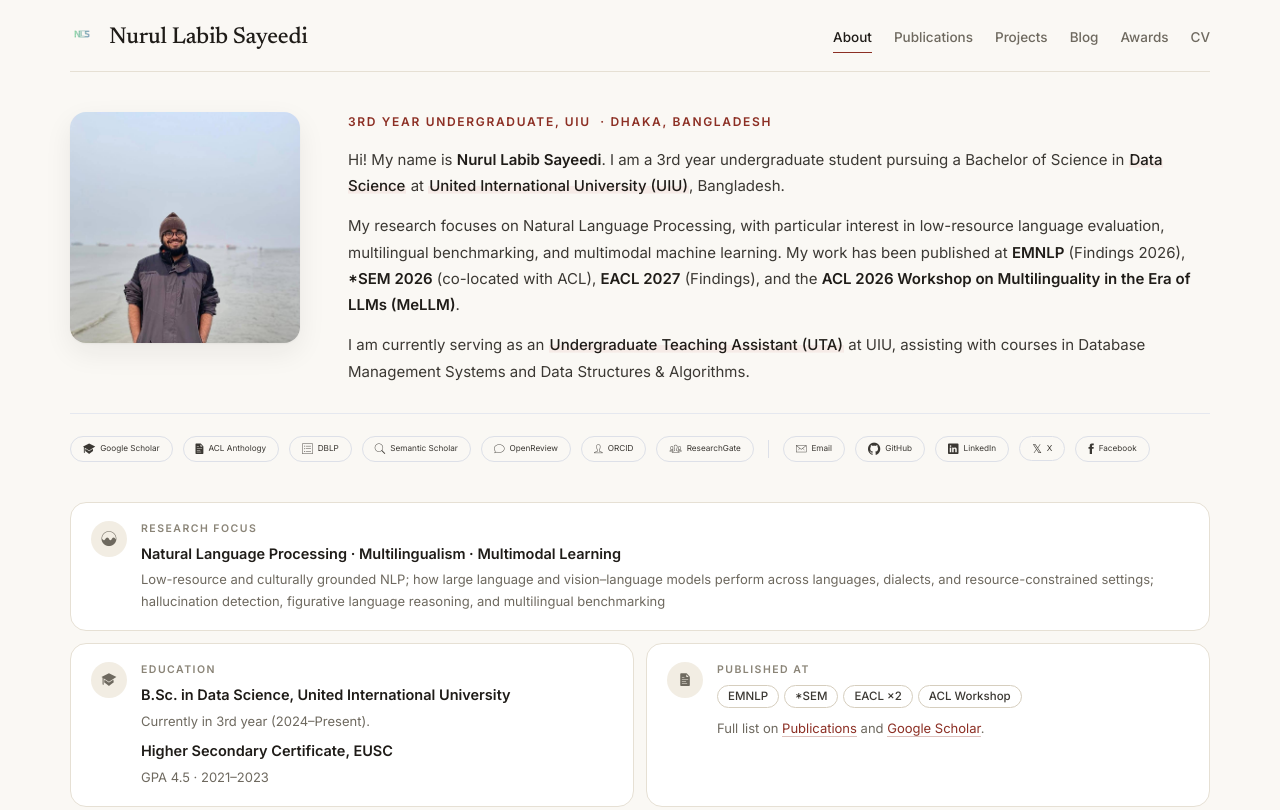
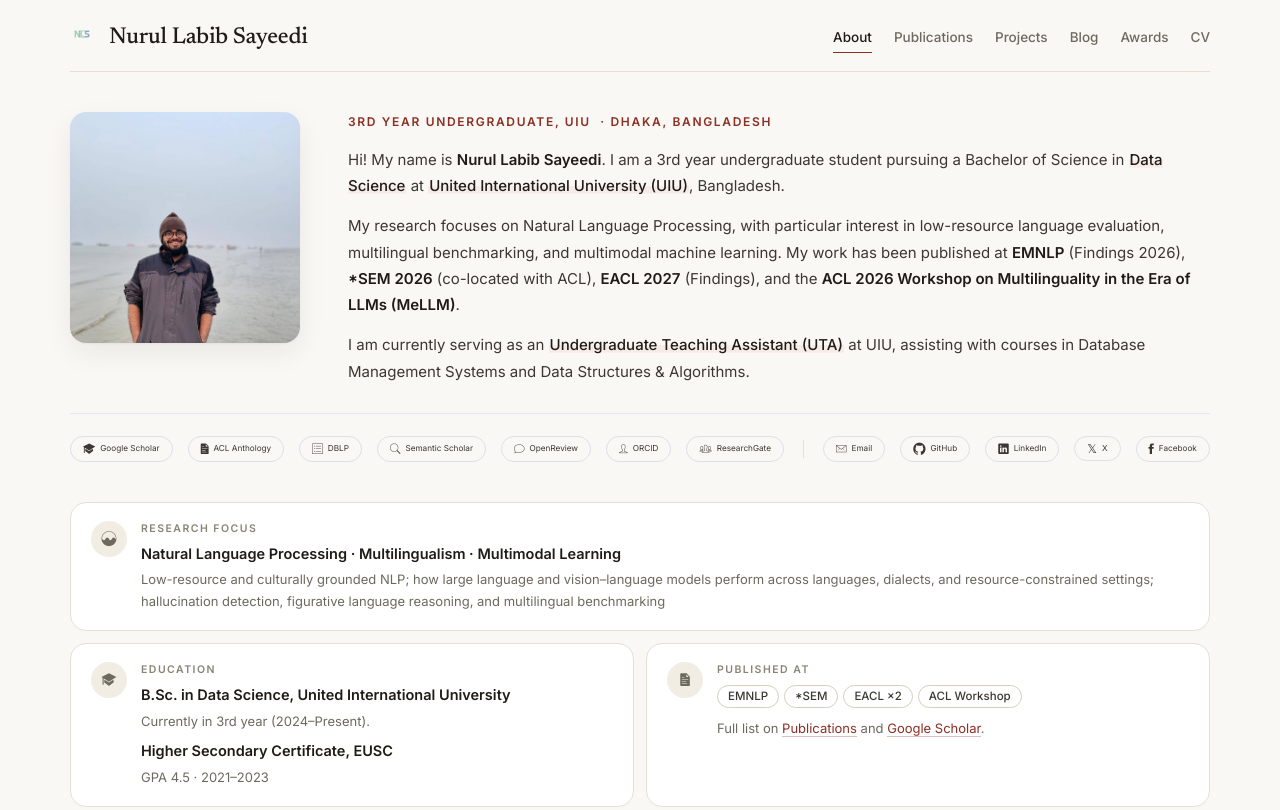
Before and after one commit to Labib1610/Labib1610.github.io, a plain HTML site: page index.html in a window 1280 px wide. Shown: the top 810 px of the page. Drawn offline with Linux system fonts and the light colour scheme; files whose address does not match are found by name.

Commit message:
Update index.html

```diff
--- a/index.html
+++ b/index.html
@@ -16,7 +16,7 @@
 	<link rel="stylesheet" href="css/custom.css">
 
 	<style>
-	.plb { display:flex; flex-wrap:wrap; gap:8px 10px; margin:28px 0 0; padding:22px 0 0; border-top:1px solid #e5e8ef; align-items:center; }
+	.plb { display:flex; flex-wrap:wrap; gap:8px 0; justify-content:space-between; margin:28px 0 0; padding:22px 0 0; border-top:1px solid #e5e8ef; align-items:center; }
 	.plb a { display:inline-flex; align-items:center; gap:5px; padding:5px 12px; border:1px solid #dde0e8; border-radius:20px; font-size:.82rem; color:var(--ink-light); text-decoration:none; transition:border-color .15s,color .15s,background .15s; }
 	.plb a:hover { border-color:var(--accent); color:var(--accent); background:var(--accent-tint); text-decoration:none; }
 	.plb .plb-cv { background:var(--accent-tint); color:var(--accent); border-color:var(--accent-line); font-weight:500; }
```
